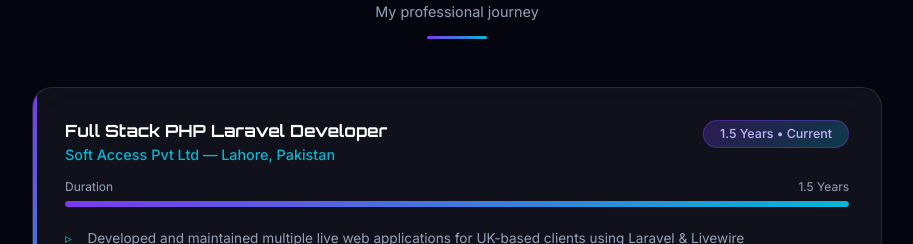
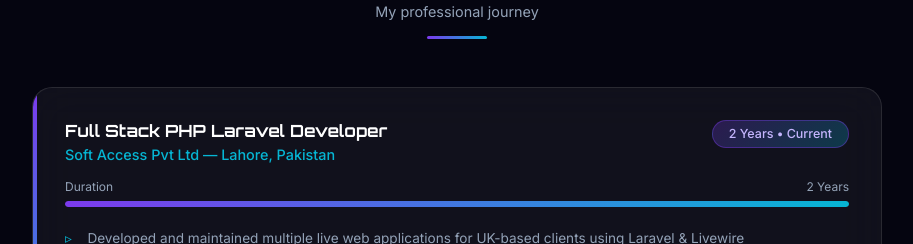
Before and after one commit to Shahidaumar1/Shahida-portfolio, a React (Create React App) app: page / in a window 1280 px wide. Shown: the part 2100-2344 px from the top of the page, without its empty margins (183-1096 px from the left). Built offline with nearby package versions, Linux system fonts and the light colour scheme.

Commit message:
Update experience to 2 years

```diff
--- a/src/App.jsx
+++ b/src/App.jsx
@@ -314,10 +314,10 @@ export default function App() {
                 <div className="exp-role">Full Stack PHP Laravel Developer</div>
                 <div className="exp-company">Soft Access Pvt Ltd — Lahore, Pakistan</div>
               </div>
-              <div className="exp-badge">1.5 Years • Current</div>
+              <div className="exp-badge">2 Years • Current</div>
             </div>
             <div className="exp-duration-bar">
-              <div className="exp-duration-label"><span>Duration</span><span>1.5 Years</span></div>
+              <div className="exp-duration-label"><span>Duration</span><span>2 Years</span></div>
               <div className="bar-track"><div className="bar-fill" style={{ width: '100%' }}></div></div>
             </div>
             <ul className="exp-points">
```
